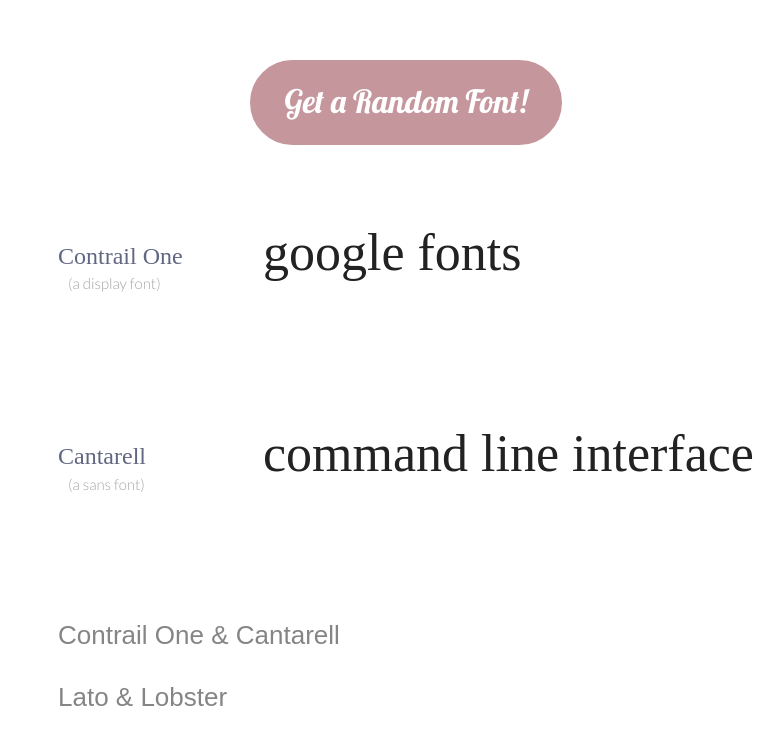
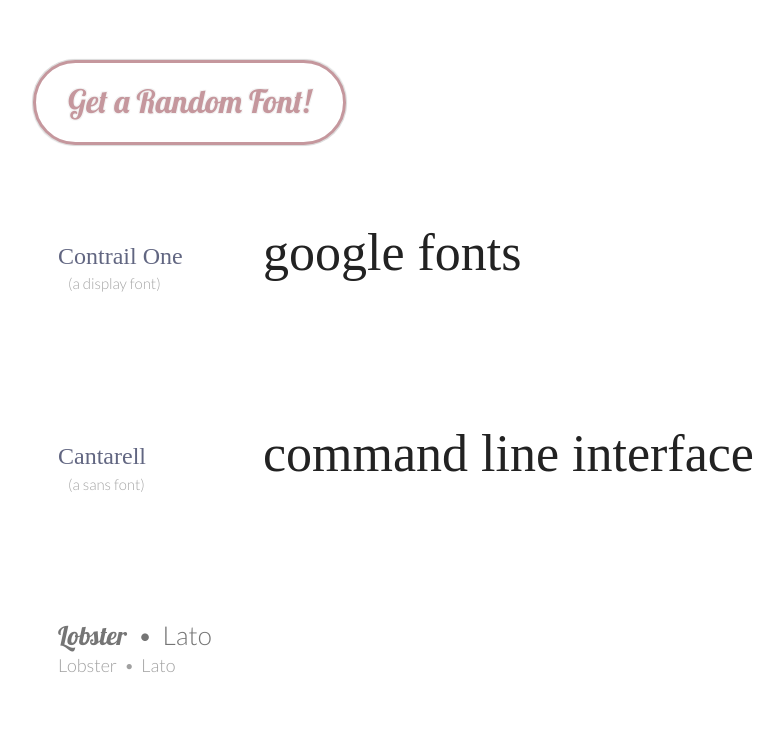
Before and after one commit to brettimus/google-fonts-cli, a website with bundled scripts: page lp/index.html in a window 1280 px wide. Shown: the top 744 px of the page, without its empty margins (52-835 px from the left). Built offline with nearby package versions, Linux system fonts and the light colour scheme.

Commit message:
better landing page

```diff
--- a/lp/css/lp.css
+++ b/lp/css/lp.css
@@ -12,7 +12,20 @@
 }
 
 h3 {
+  color: #757575;
+  font-family: Lato, sans-serif;
+  font-size: 26px;
+  font-weight: 400;
+  line-height: 34px;
   text-align: left;
+}
+
+h3 small {
+  color: #999;
+  display: block;
+  font-size: 18px;
+  line-height: 24px;
+  opacity: .92;
 }
 
 .font-table {
@@ -94,20 +107,20 @@
   margin-left: 110px
 }
 
-h3 {
-  color: #858585;
-  font-familiy: Lato, sans-serif;
-  font-size: 26px;
-  font-weight: 300;
-}
+
 
 .boots-flat-button {
-  background: #c5979d;
+  background: #fff;
   border: 0;
   border-radius: 10em;
   border: solid 3px #c5979d;
+  box-shadow: 1px 1px 0 #ddd,
+              -1px -1px 0 #ddd,
+              1px -1px 1px #ddd,
+              -1px 1px 1px #ddd;
   box-sizing: border-box;
-  color: #fff;
+  color: #c5979d;
+
   cursor: pointer;
   font-family: Lobster, cursive;
   font-size: 32px;
@@ -117,18 +130,30 @@
   padding: 8px 32px 24px 32px;
   text-align: center;
   text-decoration: none;
+  text-shadow: 1px 1px 0 #f4f4f4,
+              -1px -1px 0 #f4f4f4,
+              1px -1px 0 #f4f4f4,
+              -1px 1px 1px #f4f4f4;
+  transition: background .3s cubic-bezier(0.31, 0.13, 0.36, 1);
+}
+.boots-flat-button:hover {
+  background: #c5979d;
+  color: #fff;
   text-shadow: 1px 1px 0 #c5979d,
               -1px -1px 0 #c5979d,
               1px -1px 0 #c5979d,
               -1px 1px 1px #c5979d;
-  transition: background .3s cubic-bezier(0.31, 0.13, 0.36, 1);
-}
-.boots-flat-button:hover {
-  background: #fff;
-  color: #c5979d;
-  text-shadow: none;
   transition: background .4s cubic-bezier(0.31, 0.13, 0.36, 1);
 }
 .boots-flat-button:focus {
+    box-shadow: 1px 1px 2px #ddd,
+                -1px -1px 2px #ddd,
+                1px -1px 2px #ddd,
+                -1px 1px 2px #ddd;
     outline: none;
 }
+
+
+.u-pad-left {
+  padding-left: 15px;
+}
--- a/lp/index.html
+++ b/lp/index.html
@@ -23,7 +23,7 @@
         <![endif]-->
         <header>
             <div class="font-table">
-                <div class='text-center'>
+                <div class='u-pad-left'>
                     <button class="boots-flat-button">Get a Random Font!</button>
                 </div>
                 <div class="row first">
@@ -54,7 +54,20 @@
             <article class="recent js-recent">
                 <section>
                     <div>
-                        <h3>Lato &amp; Lobster</h3>
+                        <h3>
+                            <span class="text-lobster">
+                                Lobster
+                            </span>
+                            &nbsp;&bull;&nbsp;
+                            <span class="text-lato">
+                                Lato
+                            </span>
+                            <small>
+                                Lobster
+                                &nbsp;&bull;&nbsp;
+                                Lato
+                            </small>
+                        </h3>
                     </div>
                 </section>
             </article>
@@ -65,10 +78,16 @@
         <script src="js/lp.js"></script>
         <script>
         var FONT_CACHE = [];
-        var BAR = "<section><div><h3>{{display}} &amp; {{sans}}</h3></div></section>";
+        var _EXAMPLE = "<span class='example' style='font-family:\"{{family}}\" {{category}};'>{{family}}</span>";
+
+        var _BAR = "<section><div><h3>"+
+                    "{{displayExample}} &nbsp;&bull;&nbsp; {{sansExample}}"+
+                    "<small>{{display}} &nbsp;&bull;&nbsp; {{sans}}</small>"+
+                    "</h3></div></section>";
         getFonts("./../data/fonts.json", onFontCollectionLoaded);
 
         function onFontCollectionLoaded(fonts) {
+            var compiler = new BooTemplate();
             $("button").click(clickHandler);
             var timeout = setTimeout(clickHandler, 5000);
 
@@ -78,12 +97,17 @@
                     f2 = fonts.random("sans-serif");
 
                 FONT_CACHE.push([f1, f2]);
-                var lastSeen = (new BooTemplate()).compile(BAR, {
+                var $lastSeen = $(compiler.compile(_BAR, {
                     display: f1.family,
+                    displayExample: compiler.compile(_EXAMPLE, f1),
                     sans: f2.family,
-                });
+                    sansExample: compiler.compile(_EXAMPLE, f2),
+                }));
 
-                $(".js-recent").first("section").prepend(lastSeen);
+                $lastSeen.hide();
+                $(".js-recent").first("section").prepend($lastSeen);
+                $lastSeen.slideDown(600);
+
                 // inject link tags
                 $("head").append(toLinkTag(f1.family)).append(toLinkTag(f2.family));
 
```
Also changed, not shown: 1 other file.
